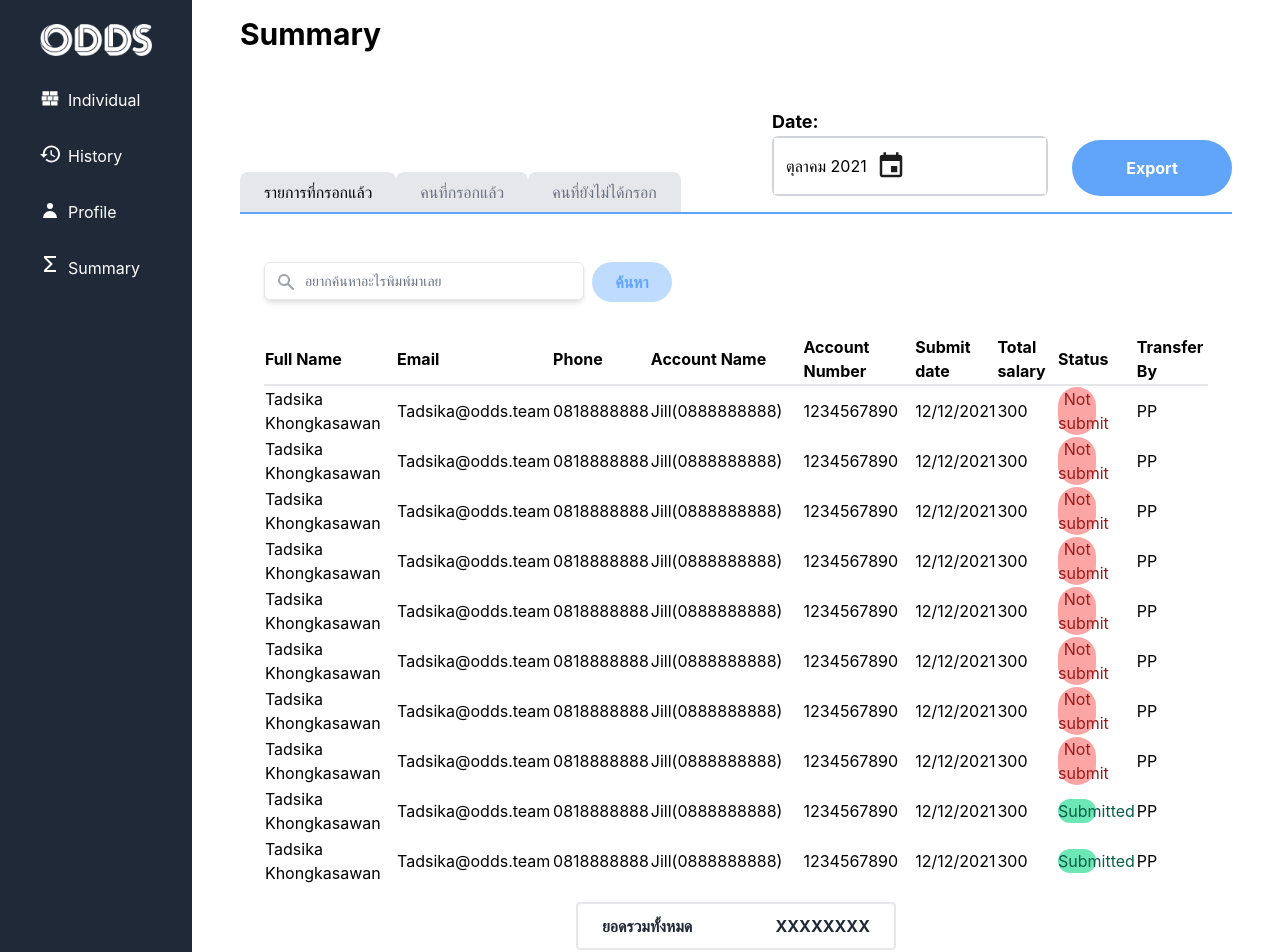
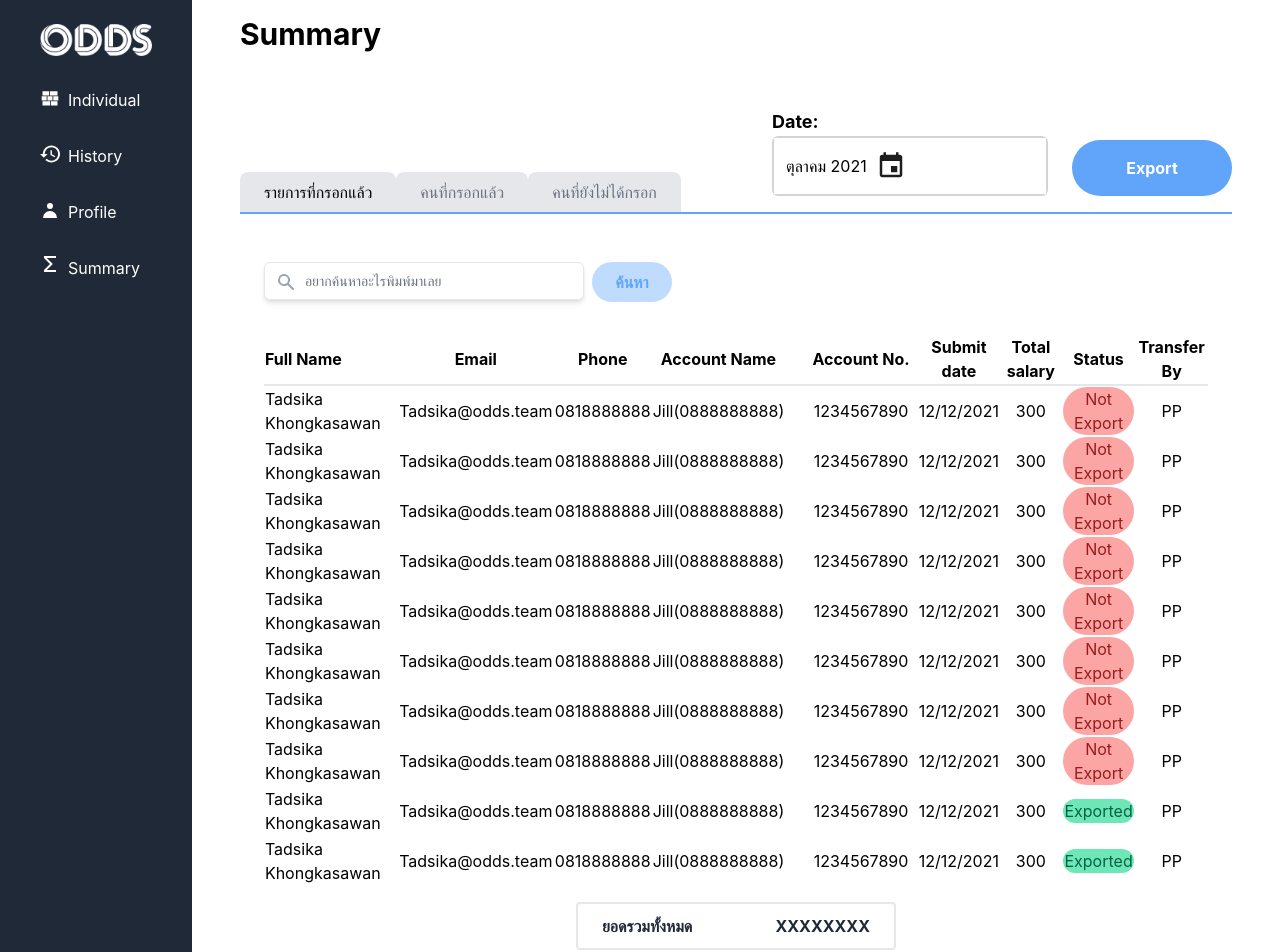
Before and after one commit to Fahlalla/workingrecord-fe, a React (Create React App) app: page /summary in a window 1280 px wide. Shown: the top 952 px of the page. Built offline with nearby package versions, Linux system fonts and the light colour scheme.

Commit message:
change wording submiited is exported & format column table

```diff
--- a/src/Component/SummaryTable.js
+++ b/src/Component/SummaryTable.js
@@ -1,15 +1,15 @@
 const SummaryTable = () => {
-    const NotSubmitted = () => {
+  const NotExport = () => {
     return (
-        <div className="text-center bg-red-300 text-red-800 w-1/2 rounded-full">
-          Not submit
+      <div className="text-center bg-red-300 text-red-800 w-2/2 rounded-full">
+        Not Export
       </div>
     );
   };
-    const Submitted = () => {
+  const Exported = () => {
     return (
-        <div className="text-center bg-green-300 text-green-800 w-1/2 rounded-full">
-          Submitted
+      <div className="text-center bg-green-300 text-green-800 w-2/2 rounded-full">
+        Exported
       </div>
     );
   };
@@ -127,14 +127,14 @@ const SummaryTable = () => {
     },
   ];
   return (
-      <table className="text-left">
+    <table className="text-center">
       <thead className="border-b-2 mb-2">
         <tr>
-            <th className="w-2/12">Full Name</th>
+          <th className="w-2/12 text-left">Full Name</th>
           <th className="w-2/12">Email</th>
           <th className="w-1/12">Phone</th>
           <th className="w-1/12">Account Name</th>
-            <th className="w-2/12 pl-5">Account Number</th>
+          <th className="w-2/12 pl-5">Account No.</th>
           <th className="w-1/12">Submit date</th>
           <th className="w-1/12">Total salary</th>
           <th className="w-1/12">Status</th>
@@ -145,7 +145,7 @@ const SummaryTable = () => {
         {tableData.map((data) => {
           return (
             <tr className="h-10">
-                <td>{data.name}</td>
+              <td className="text-left">{data.name}</td>
               <td>{data.email}</td>
               <td>{data.phone}</td>
               <td>{data.accountName}</td>
@@ -154,13 +154,14 @@ const SummaryTable = () => {
               <td>{data.totalSalary}</td>
               {data.status ? (
                 <td>
-                    <Submitted />
+                  <Exported />
                 </td>
               ) : (
                 <td>
-                    <NotSubmitted />
+                  <NotExport />
                 </td>
-                )}                <td>{data.transferBy}</td>
+              )}{" "}
+              <td>{data.transferBy}</td>
             </tr>
           );
         })}
```
Lines whose indentation alone changed are shown as unchanged.
